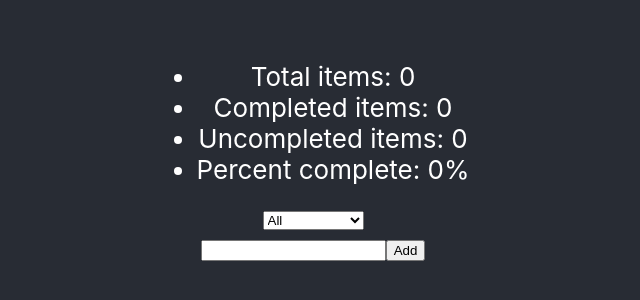
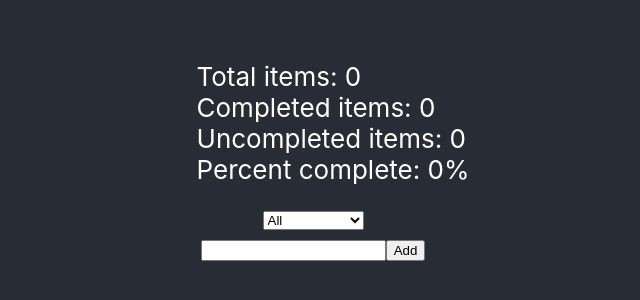
Before and after one commit to arnav-aggarwal/recoil-intro, a React (Create React App) app: page / in a window 1280 px wide. Shown: the part 252-552 px from the top of the page, without its empty margins (327-967 px from the left). Built offline with nearby package versions, Linux system fonts and the light colour scheme.

Commit message:
Clean up CSS

```diff
--- a/src/App.css
+++ b/src/App.css
@@ -1,16 +1,4 @@
-.App-logo {
-  height: 40vmin;
-  pointer-events: none;
-}
-
-@media (prefers-reduced-motion: no-preference) {
-  .App-logo {
-    animation: App-logo-spin infinite 20s linear;
-  }
-}
-
 .app-body {
-  text-align: center;
   background-color: #282c34;
   min-height: 100vh;
   display: flex;
@@ -21,15 +9,6 @@
   color: white;
 }
 
-.App-link {
-  color: #61dafb;
+ul {
+  list-style-type: none;
 }
-
-@keyframes App-logo-spin {
-  from {
-    transform: rotate(0deg);
-  }
-  to {
-    transform: rotate(360deg);
-  }
-}
```
